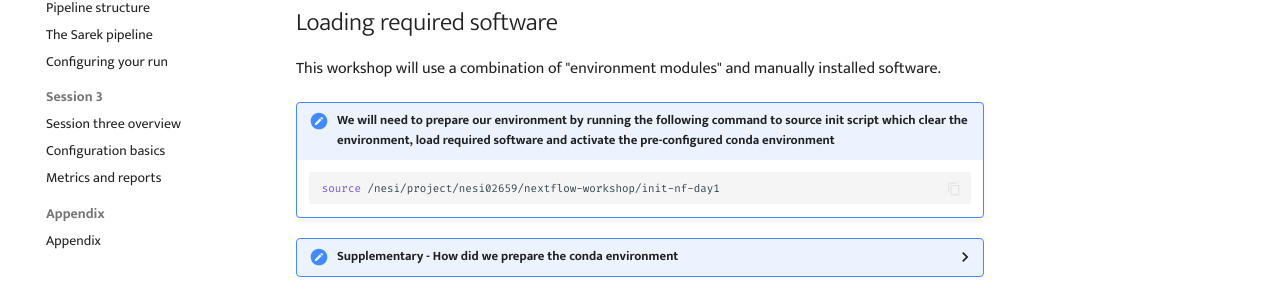
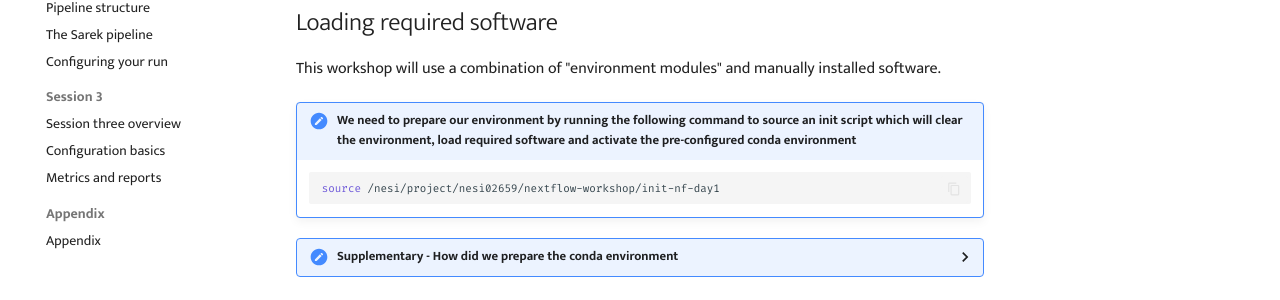
Before and after one commit to GenomicsAotearoa/AGM-workshop-2023, an MkDocs documentation site: the page built from docs/setup/setup.md, in a window 1280 px wide and 965 px high. Shown: the part 444-744 px from the top of the window. Built offline with MkDocs 1.6.1 and Material for MkDocs 9.7.7, drawn with Linux system fonts in a browser that asks for light colours; comment, search, counter and statistics services are not loaded.

Commit message:
Minor phrasing

````diff
--- a/docs/setup/setup.md
+++ b/docs/setup/setup.md
@@ -16,7 +16,7 @@ One of the differences between running on NeSI or your own machine is that on Ne
 
 This workshop will use a combination of "environment modules" and manually installed software.
 
-!!! terminal-2 "We will need to prepare our environment by running the following command to source init script which clear the environment, load required software and activate the pre-configured conda environment"
+!!! terminal-2 "We need to prepare our environment by running the following command to source an init script which will clear the environment, load required software and activate the pre-configured conda environment"
 
     ```bash
     source /nesi/project/nesi02659/nextflow-workshop/init-nf-day1
````
